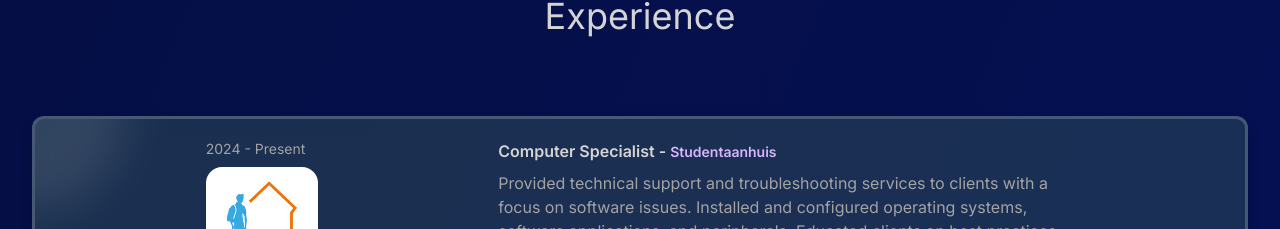
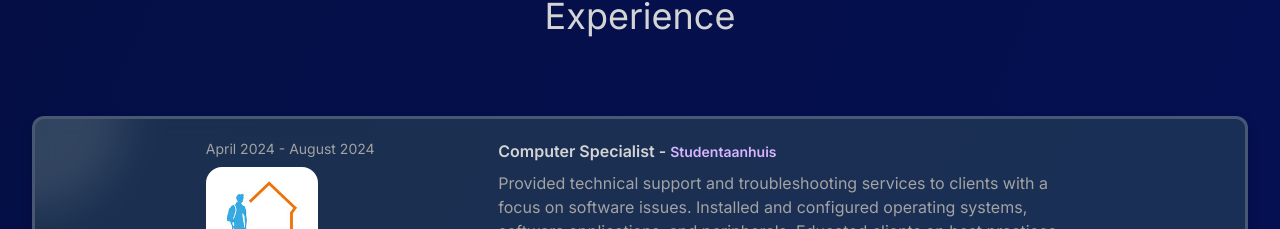
Before and after one commit to MTech-cmd/Portfolio, a React (Vite) app: page / in a window 1280 px wide. Shown: the part 1948-2177 px from the top of the page. Built offline with nearby package versions, Linux system fonts and the light colour scheme.

Commit message:
Updated experience

```diff
--- a/src/data.js
+++ b/src/data.js
@@ -82,10 +82,9 @@ export const ABOUT_TEXT = `Hi! I'm Mehdi El Khallouki, a Full-stack Developer at
                         If you have any questions or if you're interested in working together, feel free to reach out!`
 
 // Experience
-
 export const EXPERIENCES = [
     {
-        year: "2024 - Present",
+        year: "April 2024 - August 2024",
         role: "Computer Specialist",
         company: "Studentaanhuis",
         description: `Provided technical support and troubleshooting services to clients with a focus on software issues.
```
